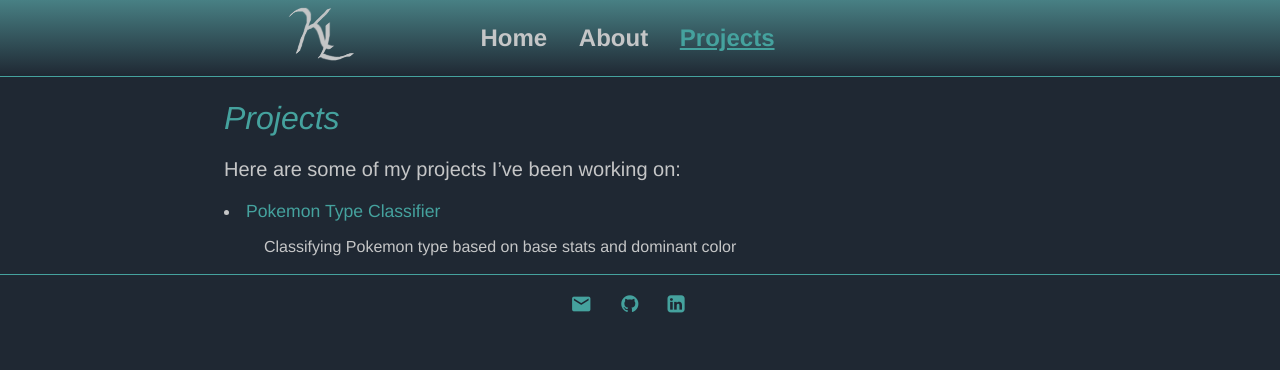
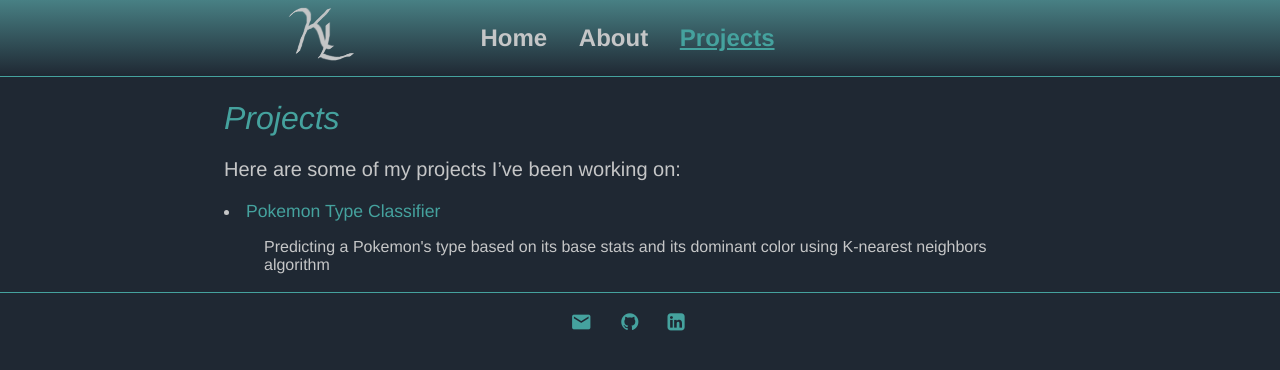
Before and after one commit to clfkenny/clfkenny.github.io, a Jekyll site: the page built from projects/index.md, in a window 1280 px wide. Shown: the top 370 px of the page. Built offline with Jekyll 4.4.1, drawn with Linux system fonts in a browser that asks for light colours.

Commit message:
Update index.md

```diff
--- a/projects/index.md
+++ b/projects/index.md
@@ -16,7 +16,7 @@ nav ul li:nth-child(3) a{
 
 <p>
   <li><a href= "/projects/pokemon_classifier">Pokemon Type Classifier</a>
-   <ul>Classifying Pokemon type based on base stats and dominant color</ul>
+   <ul>Predicting a Pokemon's type based on its base stats and its dominant color using K-nearest neighbors algorithm</ul>
  </li>
 
 
```
